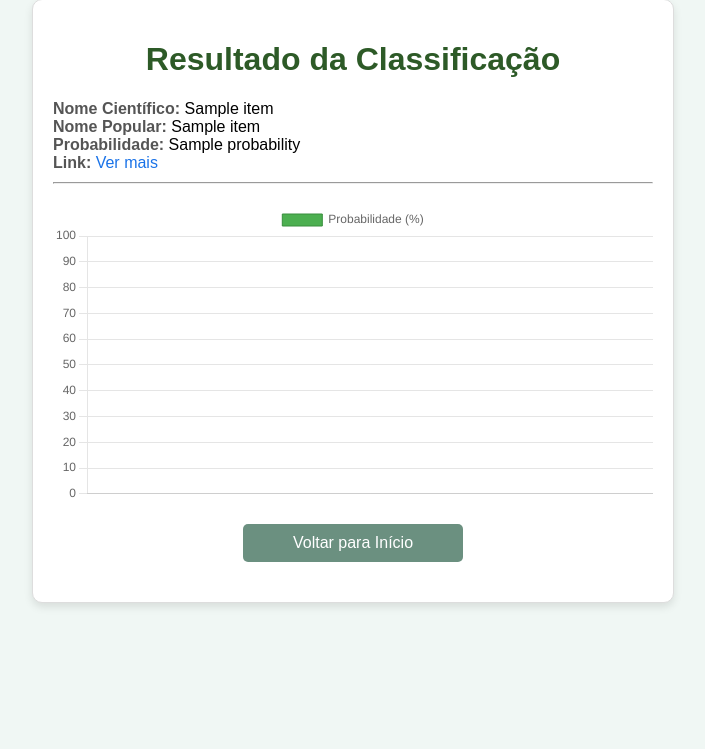
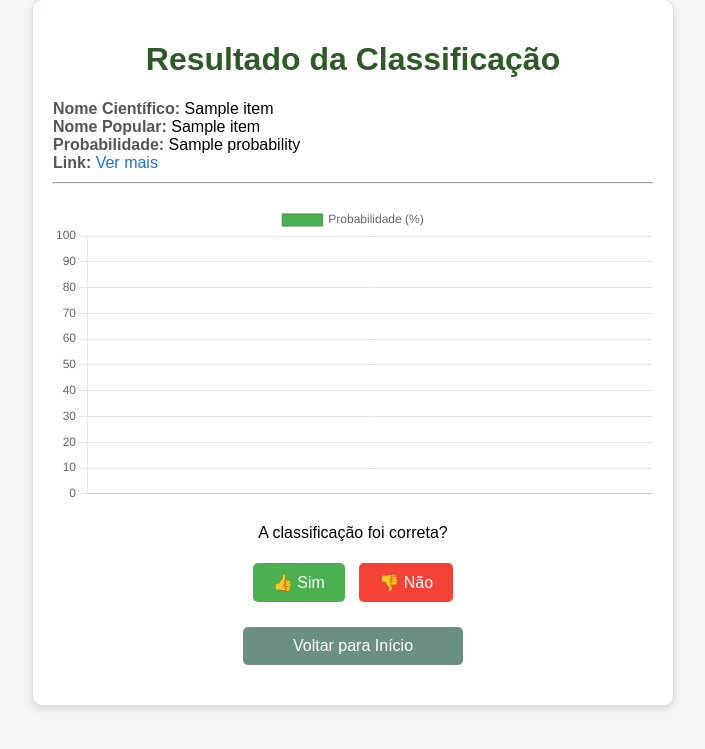
Before and after one commit to Hosamuel/classifique-render, a Flask app: template webapp/templates/result.html in a window 1280 px wide. Shown: the part 21-770 px from the top of the page, without its empty margins (287-992 px from the left). Run offline with Flask 3, Linux system fonts and the light colour scheme; the template is opened without the code that fills it: most values are stand-ins (such as "Sample title", 1, 10 or a date in 2020); parts of the project's set-up code (start-up, migrations or seed data) failed here and were passed over.

Commit message:
Inserção de sistema de feedback

```diff
--- a/webapp/templates/result.html
+++ b/webapp/templates/result.html
@@ -57,11 +57,33 @@
             margin-top: 20px;
             text-align: center;
         }
-        #loading {
+        .feedback-section {
             text-align: center;
             margin-top: 20px;
-            font-weight: bold;
-            color: #666;
+        }
+        .feedback-btn {
+            padding: 10px 20px;
+            font-size: 1em;
+            margin: 5px;
+            cursor: pointer;
+            border: none;
+            border-radius: 5px;
+            transition: all 0.3s ease;
+        }
+        .feedback-btn.correct {
+            background-color: #4CAF50;
+            color: white;
+        }
+        .feedback-btn.incorrect {
+            background-color: #F44336;
+            color: white;
+        }
+        .feedback-btn:hover {
+            opacity: 0.8;
+        }
+        #correct-form {
+            display: none;
+            margin-top: 10px;
         }
     </style>
 </head>
@@ -83,21 +105,27 @@
             <canvas id="probabilityChart"></canvas>
         </div>
 
+        <div class="feedback-section">
+            <p>A classificação foi correta?</p>
+            <button class="feedback-btn correct" onclick="sendFeedback(true)">👍 Sim</button>
+            <button class="feedback-btn incorrect" onclick="showCorrectionForm()">👎 Não</button>
+
+            <div id="correct-form">
+                <p>Qual seria o nome correto?</p>
+                <input type="text" id="correct-name" placeholder="Digite o nome correto">
+                <button class="feedback-btn correct" onclick="sendFeedback(false)">Enviar</button>
+            </div>
+        </div>
+
         <a href="/" class="back-button">Voltar para Início</a>
-
-        <div id="loading" style="display: none;">
-            <p>Processando imagem, por favor aguarde...</p>
-        </div>
     </div>
 
     <script>
-        // Criando listas para armazenar os dados do gráfico
         const results = JSON.parse('{{ results | tojson | safe }}');
 
         const labels = results.map(item => item.scientific_name);
         const data = results.map(item => parseFloat(item.probability.replace('%', '')));
 
-        // Criando o gráfico com Chart.js
         const ctx = document.getElementById('probabilityChart').getContext('2d');
         new Chart(ctx, {
             type: 'bar',
@@ -121,6 +149,26 @@
                 }
             }
         });
+
+        function showCorrectionForm() {
+            document.getElementById("correct-form").style.display = "block";
+        }
+
+        function sendFeedback(correct) {
+            const correctName = document.getElementById("correct-name").value;
+            const feedbackData = {
+                correct: correct,
+                correct_name: correct ? null : correctName
+            };
+
+            fetch('/feedback', {
+                method: 'POST',
+                headers: { 'Content-Type': 'application/json' },
+                body: JSON.stringify(feedbackData)
+            }).then(response => response.json())
+              .then(data => alert(data.message))
+              .catch(error => console.error("Erro ao enviar feedback:", error));
+        }
     </script>
 </body>
 </html>
```
Also changed, not shown: webapp/routes.py (+21 -1 lines).
